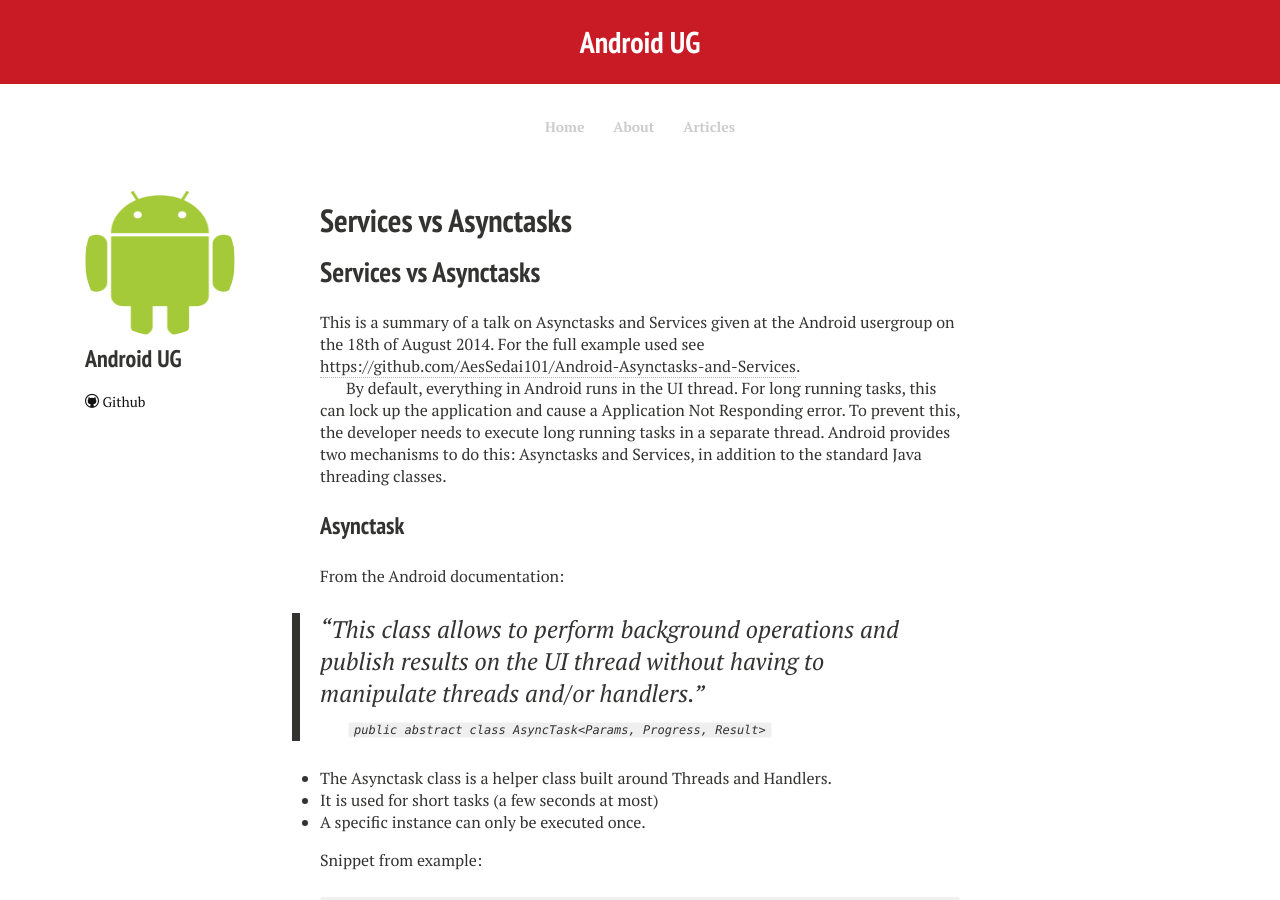
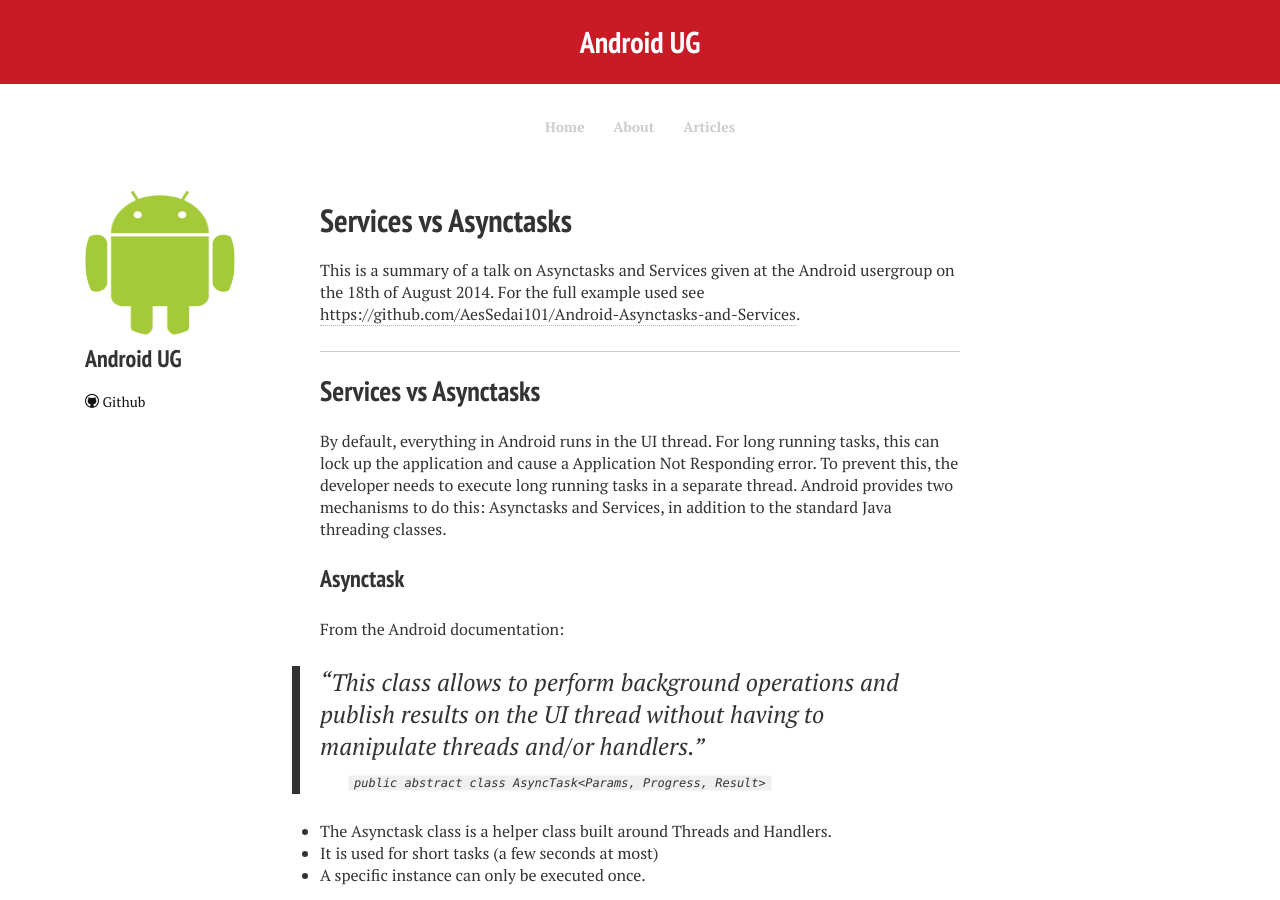
Before and after one commit to androidug/androidug.github.io, a Jekyll site: the page built from _posts/2014-08-18-services-vs-asynctasks.md, in a window 1280 px wide and 900 px high. Built offline with Jekyll 4.4.1, drawn with Linux system fonts in a browser that asks for light colours; nearby versions of some CDN libraries.

Commit message:
Moved header.

```diff
--- a/_posts/2014-08-18-services-vs-asynctasks.md
+++ b/_posts/2014-08-18-services-vs-asynctasks.md
@@ -5,8 +5,11 @@ description: "Summary of presentation on Android services and asynctasks"
 category: presentation
 tags: [meetup]
 ---
+This is a summary of a talk on Asynctasks and Services given at the Android usergroup on the 18th of August 2014. For the full example used see [https://github.com/AesSedai101/Android-Asynctasks-and-Services](https://github.com/AesSedai101/Android-Asynctasks-and-Services).
+
+----------
+
 ## Services vs Asynctasks ##
-This is a summary of a talk on Asynctasks and Services given at the Android usergroup on the 18th of August 2014. For the full example used see [https://github.com/AesSedai101/Android-Asynctasks-and-Services](https://github.com/AesSedai101/Android-Asynctasks-and-Services).
 
 By default, everything in Android runs in the UI thread. For long running tasks, this can lock up the application and cause a Application Not Responding error. To prevent this, the developer needs to execute long running tasks in a separate thread. Android provides two mechanisms to do this: Asynctasks and Services, in addition to the standard Java threading classes.
 
```
